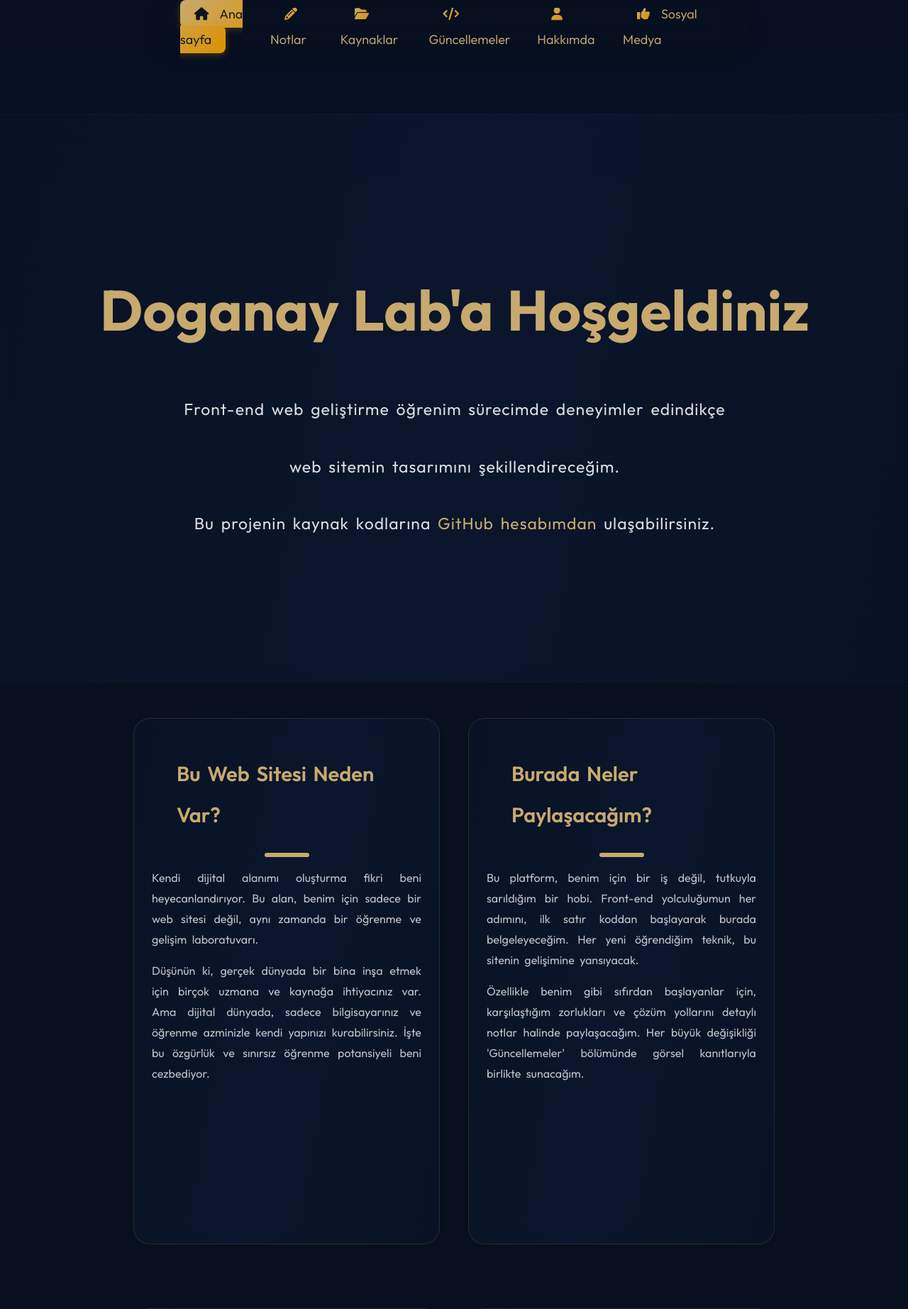
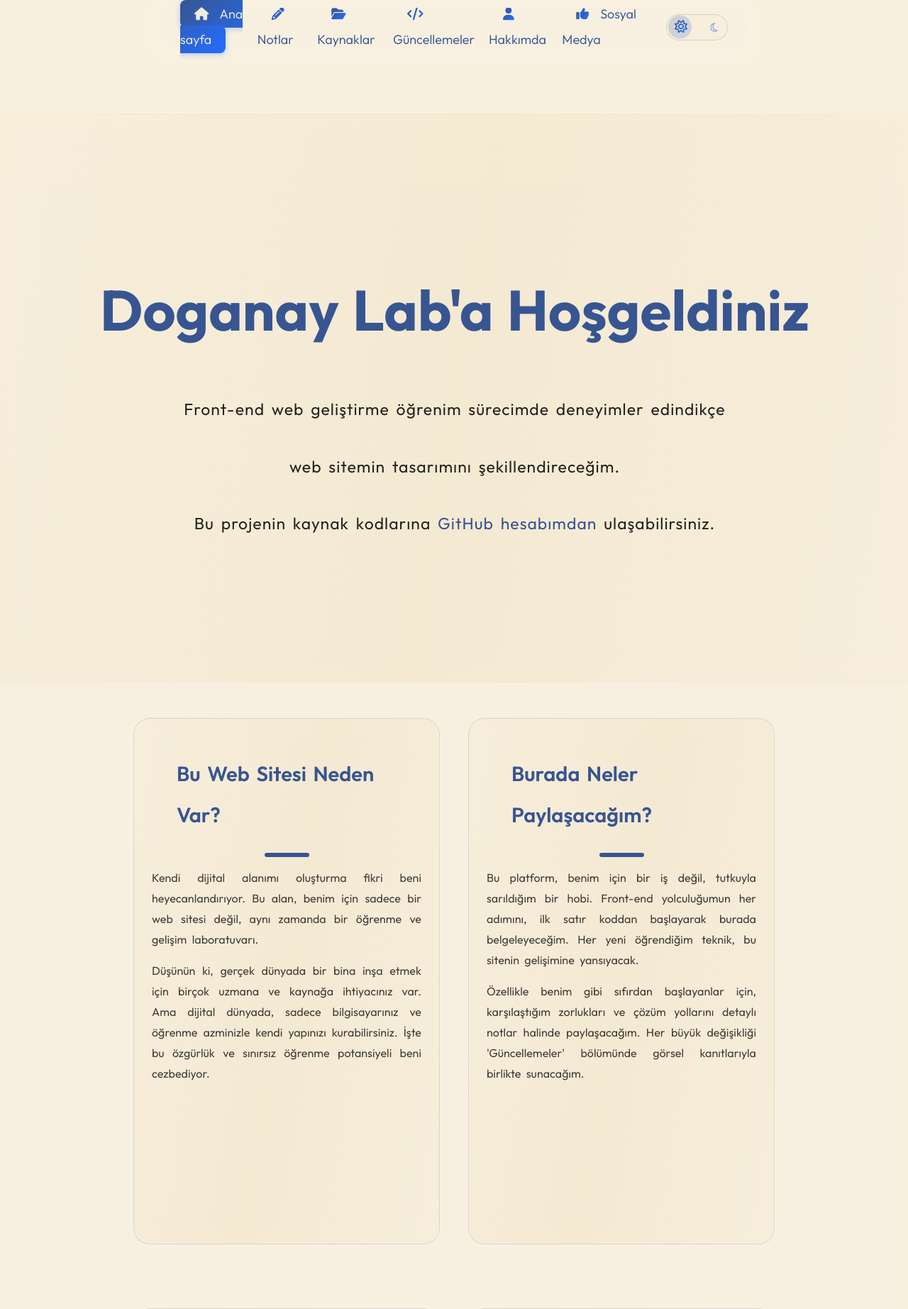
Before and after one commit to doganayurgupluoglu/doganaylab, a PHP site: page /index.html in a window 1280 px wide. Shown: the top 1845 px of the page at 71% size. Run offline with PHP 8.4, Linux system fonts and the light colour scheme; some libraries are stand-ins or nearby versions.

Commit message:
Toggle dark-light mode

```diff
--- a/index.html
+++ b/index.html
@@ -1,5 +1,4 @@
 <!DOCTYPE html>
-<html lang="en">
 <!--
     Bu HTML dosyası, DoganayLab web sitesinin ana sayfasıdır.
     Sayfa yapısı:
@@ -49,6 +48,10 @@
                 </li>
                 <li>
                     <a href="social.html" class="sosyal"><i class="fa-solid fa-thumbs-up"></i>  Sosyal Medya</a>
+                </li>
+                <li class="theme-toggle">
+                    <button id="lightMode" class="theme-btn"><i class="fa-regular fa-sun"></i></button>
+                    <button id="darkMode" class="theme-btn"><i class="fa-regular fa-moon"></i></button>
                 </li>
             </ul>
             </nav>
--- a/notes.html
+++ b/notes.html
@@ -50,6 +50,10 @@
                 </li>
                 <li>
                     <a href="social.html" class="sosyal"><i class="fa-solid fa-thumbs-up"></i>  Sosyal Medya</a>
+                </li>
+                <li class="theme-toggle">
+                    <button id="lightMode" class="theme-btn"><i class="fa-regular fa-sun"></i></button>
+                    <button id="darkMode" class="theme-btn"><i class="fa-regular fa-moon"></i></button>
                 </li>
             </ul>
         </nav>
--- a/script.js
+++ b/script.js
@@ -63,3 +63,28 @@ updateDuration();
 
 // Her gün güncelle
 setInterval(updateDuration, 24 * 60 * 60 * 1000);
+
+// Theme switching functionality
+document.addEventListener('DOMContentLoaded', () => {
+    const lightModeBtn = document.getElementById('lightMode');
+    const darkModeBtn = document.getElementById('darkMode');
+    const root = document.documentElement;
+
+    // Check for saved theme preference
+    const savedTheme = localStorage.getItem('theme');
+    if (savedTheme === 'dark') {
+        root.classList.add('dark-mode');
+    }
+
+    // Light mode button click handler
+    lightModeBtn.addEventListener('click', () => {
+        root.classList.remove('dark-mode');
+        localStorage.setItem('theme', 'light');
+    });
+
+    // Dark mode button click handler
+    darkModeBtn.addEventListener('click', () => {
+        root.classList.add('dark-mode');
+        localStorage.setItem('theme', 'dark');
+    });
+});
--- a/social.html
+++ b/social.html
@@ -53,7 +53,11 @@
                     <a href="index.html" class="hakkimda"><i class="fa-solid fa-user"></i>  Hakkımda</a>
                 </li>
                 <li>
-                    <a href="social.html" class="sosyal active"><i class="fa-solid fa-thumbs-up"></i>  Sosyal Medya</a>
+                    <a href="social.html" class="sosyal"><i class="fa-solid fa-thumbs-up"></i>  Sosyal Medya</a>
+                </li>
+                <li class="theme-toggle">
+                    <button id="lightMode" class="theme-btn"><i class="fa-regular fa-sun"></i></button>
+                    <button id="darkMode" class="theme-btn"><i class="fa-regular fa-moon"></i></button>
                 </li>
             </ul>
         </nav>
--- a/sources.html
+++ b/sources.html
@@ -52,6 +52,10 @@
                 </li>
                 <li>
                     <a href="social.html" class="sosyal"><i class="fa-solid fa-thumbs-up"></i>  Sosyal Medya</a>
+                </li>
+                <li class="theme-toggle">
+                    <button id="lightMode" class="theme-btn"><i class="fa-regular fa-sun"></i></button>
+                    <button id="darkMode" class="theme-btn"><i class="fa-regular fa-moon"></i></button>
                 </li>
             </ul>
         </nav>
--- a/style.css
+++ b/style.css
@@ -32,6 +32,105 @@
         rgba(13, 26, 52, 0.32) 90%,
         rgba(12, 24, 48, 0.32) 100%
     );
+    filter: invert(1);
+    transition: filter 0.3s ease;
+}
+
+:root.dark-mode {
+    filter: invert(0);
+}
+
+/* Theme Toggle Styles */
+.theme-toggle {
+    display: flex;
+    gap: 10px;
+    align-items: center;
+    margin-left: 20px;
+    position: relative;
+    height: 35px;
+    padding: 0 5px;
+    background: rgba(12, 24, 48, 0.3);
+    border-radius: 20px;
+    width: 75px;
+    justify-content: space-between;
+    border: 1px solid rgba(200, 170, 110, 0.2);
+    transition: border-color 0.3s ease;
+}
+
+.theme-toggle:hover {
+    border-color: rgba(200, 170, 110, 0.4);
+}
+
+.theme-btn {
+    background: none;
+    border: none;
+    color: var(--text-light);
+    cursor: pointer;
+    font-size: 18px;
+    padding: 0;
+    margin: 6px;
+    width: 35px;
+    height: 35px;
+    display: flex;
+    align-items: center;
+    justify-content: center;
+    transition: all 0.4s cubic-bezier(0.4, 0, 0.2, 1);
+    position: relative;
+    z-index: 2;
+}
+
+.theme-btn i {
+    display: flex;
+    align-items: center;
+    justify-content: center;
+    width: 100%;
+    height: 100%;
+}
+
+.theme-btn:hover {
+    color: var(--primary-color);
+    transform: scale(1.1) rotate(15deg);
+}
+
+/* Switch Animation */
+.theme-toggle::before {
+    content: '';
+    position: absolute;
+    width: 33px;
+    height: 33px;
+    background: var(--gradient-primary);
+    border-radius: 50%;
+    left: 2px;
+    top: 50%;
+    transform: translateY(-50%);
+    opacity: 0.2;
+    transition: transform 0.4s cubic-bezier(0.4, 0, 0.2, 1);
+}
+
+:root.dark-mode .theme-toggle::before {
+    transform: translate(49px, -50%);
+}
+
+#lightMode {
+    opacity: 1;
+    transform: scale(1);
+    transition: all 0.4s cubic-bezier(0.4, 0, 0.2, 1);
+}
+
+#darkMode {
+    opacity: 0.5;
+    transform: scale(0.8);
+    transition: all 0.4s cubic-bezier(0.4, 0, 0.2, 1);
+}
+
+:root.dark-mode #lightMode {
+    opacity: 0.5;
+    transform: scale(0.8);
+}
+
+:root.dark-mode #darkMode {
+    opacity: 1;
+    transform: scale(1);
 }
 
 /* ******TEMEL SAYFA AYARLARI****** */
--- a/updates.html
+++ b/updates.html
@@ -55,6 +55,10 @@
                 </li>
                 <li>
                     <a href="social.html" class="sosyal"><i class="fa-solid fa-thumbs-up"></i>  Sosyal Medya</a>
+                </li>
+                <li class="theme-toggle">
+                    <button id="lightMode" class="theme-btn"><i class="fa-regular fa-sun"></i></button>
+                    <button id="darkMode" class="theme-btn"><i class="fa-regular fa-moon"></i></button>
                 </li>
             </ul>
         </nav>
```
Also changed, not shown: README.md.
